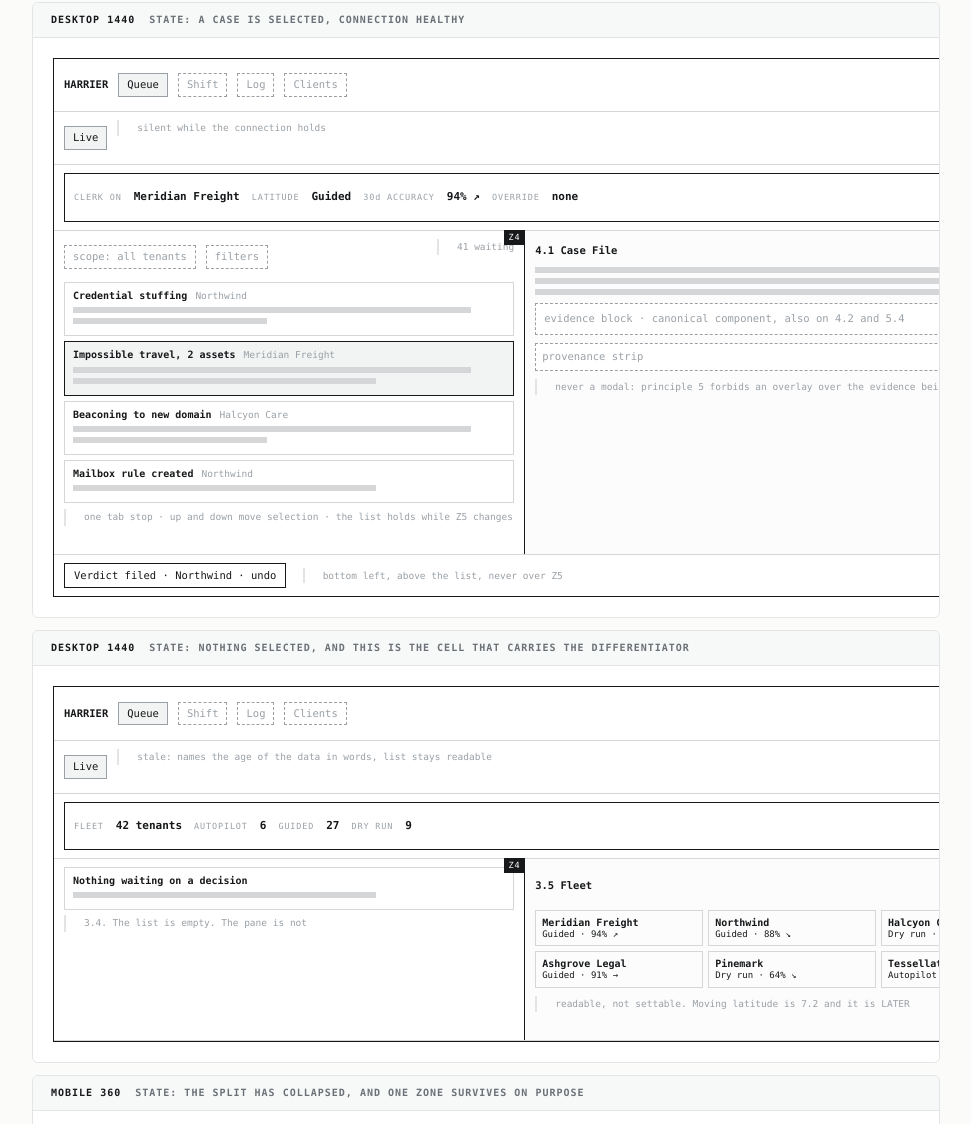
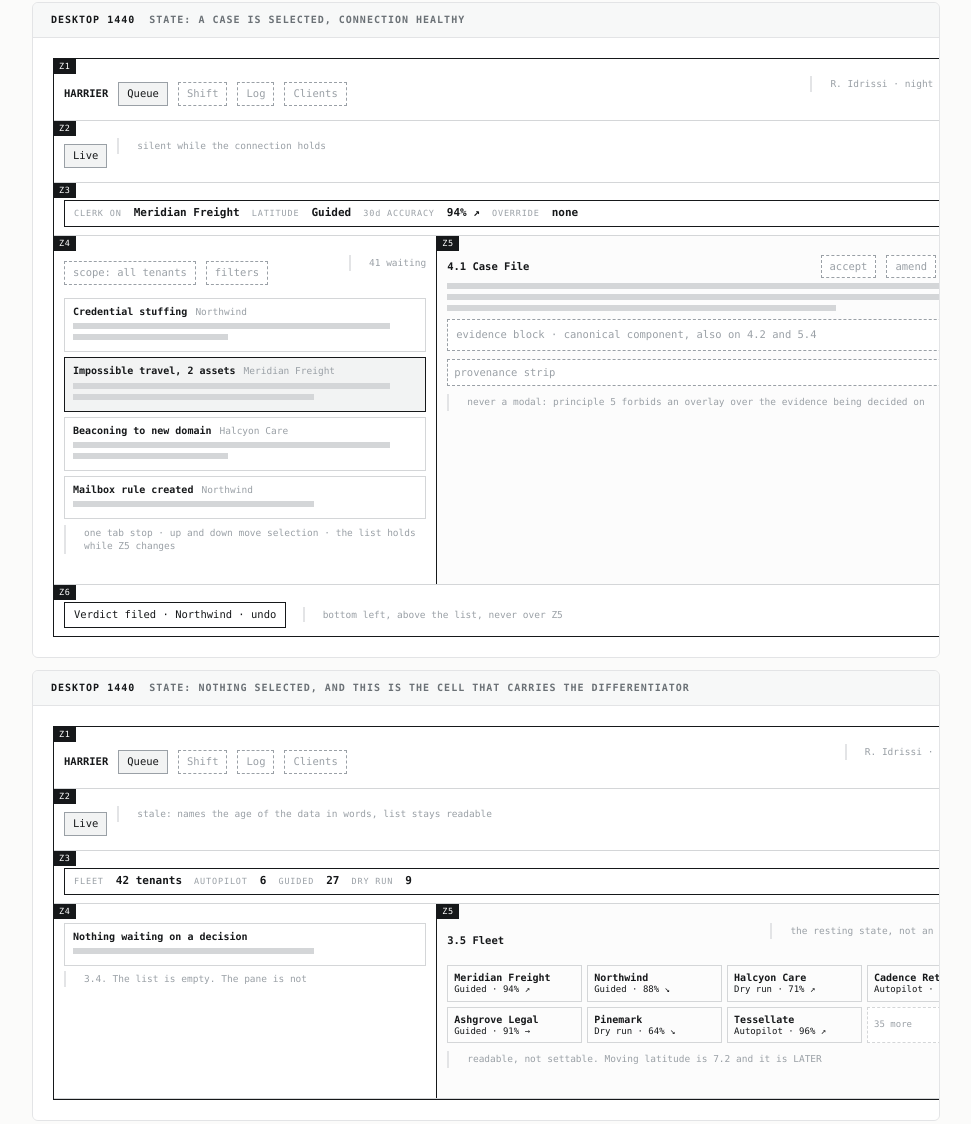
Before and after one commit to sergiodesign4u-dot/harrier, a plain HTML site: page ia/console-shell.html in a window 1280 px wide. Shown: the part 1206-2330 px from the top of the page, without its empty margins (300-1271 px from the left). Drawn offline with Linux system fonts and the light colour scheme.

Commit message:
0.1: zone tags anchored left so every zone stays labelled without scrolling

```diff
--- a/ia/console-shell.html
+++ b/ia/console-shell.html
@@ -23,18 +23,18 @@
 .wf{--ink:#16181a;--soft:#9aa0a6;--hair:#d4d6d8;--fill:#f2f3f3;
     font-family:var(--mono);font-size:10.5px;line-height:1.3;color:var(--ink);
     border:1.5px solid var(--ink);background:#fff}
-.wf.desk{width:1180px}
+.wf.desk{width:960px}
 .wf.mob{width:360px;margin:0 auto}
-.wf .z{border-bottom:1px solid var(--hair);padding:8px 10px;position:relative}
-.wf .tag{position:absolute;top:-1px;right:-1px;z-index:2;background:var(--ink);color:#fff;
+.wf .z{border-bottom:1px solid var(--hair);padding:17px 10px 8px;position:relative}
+.wf .tag{position:absolute;top:0;left:0;z-index:2;background:var(--ink);color:#fff;
          font-size:8.5px;letter-spacing:.08em;padding:2px 5px}
 .wf .row{display:flex;align-items:center;gap:10px}
 .wf .grow{flex:1}
 .wf .box{border:1px solid var(--soft);background:var(--fill);padding:4px 8px}
 .wf .box.dash{border-style:dashed;background:#fff;color:var(--soft)}
 .wf .split{display:flex;border-bottom:1px solid var(--hair)}
-.wf .pane-l{width:40%;border-right:1.5px solid var(--ink);padding:8px 10px;position:relative}
-.wf .pane-r{flex:1;padding:8px 10px;position:relative;background:#fcfcfc}
+.wf .pane-l{width:40%;border-right:1.5px solid var(--ink);padding:19px 10px 10px;position:relative}
+.wf .pane-r{flex:1;padding:19px 10px 10px;position:relative;background:#fcfcfc}
 .wf .line{height:6px;background:var(--hair);margin:5px 0}
 .wf .line.s{width:45%}.wf .line.m{width:70%}.wf .line.l{width:92%}
 .wf .qrow{border:1px solid var(--hair);padding:6px 8px;margin:0 0 5px;background:#fff}
@@ -122,9 +122,7 @@
         <span class="k">LATITUDE</span><span class="v">Guided</span>
         <span class="k">30d ACCURACY</span><span class="v">94% &#8599;</span>
         <span class="k">OVERRIDE</span><span class="v">none</span>
-        <span class="grow"></span>
-        <span class="note">fixed, reads the selection</span>
-      </div>
+        </div>
     </div>
     <div class="split">
       <div class="pane-l"><span class="tag">Z4</span>
@@ -158,7 +156,7 @@
     <div class="z"><span class="tag">Z1</span><div class="row"><b>HARRIER</b><span class="box">Queue</span><span class="box dash">Shift</span><span class="box dash">Log</span><span class="box dash">Clients</span><span class="grow"></span><span class="note">R. Idrissi &middot; night shift</span></div></div>
     <div class="z"><span class="tag">Z2</span><div class="row"><span class="box">Live</span><span class="note">stale: names the age of the data in words, list stays readable</span></div></div>
     <div class="z"><span class="tag">Z3</span>
-      <div class="ann"><span class="k">FLEET</span><span class="v">42 tenants</span><span class="k">AUTOPILOT</span><span class="v">6</span><span class="k">GUIDED</span><span class="v">27</span><span class="k">DRY RUN</span><span class="v">9</span><span class="grow"></span><span class="note">nothing selected: reads the fleet</span></div>
+      <div class="ann"><span class="k">FLEET</span><span class="v">42 tenants</span><span class="k">AUTOPILOT</span><span class="v">6</span><span class="k">GUIDED</span><span class="v">27</span><span class="k">DRY RUN</span><span class="v">9</span></div>
     </div>
     <div class="split">
       <div class="pane-l"><span class="tag">Z4</span>
```
